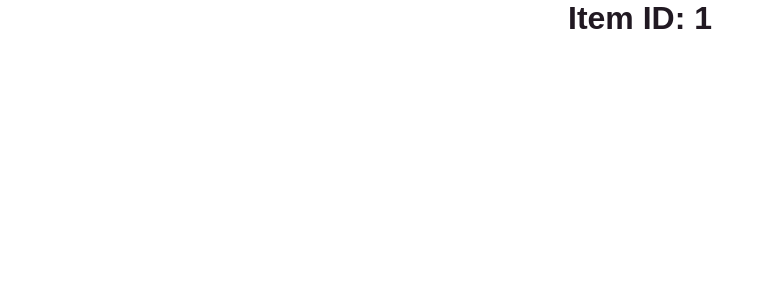
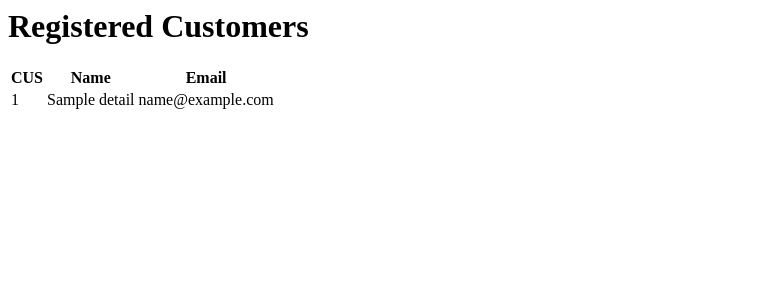
Before and after one commit to coderunner86/payment-gateway, a Python web app: template app/templates/dashboard.html in a window 1280 px wide. Shown: the top 300 px of the page, without its empty margins (0-767 px from the left). Run offline with Jinja, Linux system fonts and the light colour scheme; the template is opened without the code that fills it: most values are stand-ins (such as "Sample title", 1, 10 or a date in 2020).

Commit message:
chore: Add satic and templates content

```diff
--- a/app/templates/dashboard.html
+++ b/app/templates/dashboard.html
@@ -1,9 +1,26 @@
 <html>
 <head>
     <title>Customer Details</title>
-    <link href="{{ url_for('static', path='/styles.css') }}" rel="stylesheet">
 </head>
 <body>
-    <h1>Item ID: {{ id }}</h1>
+    <h1>Registered Customers</h1>
+    <table>
+        <thead>
+            <tr>
+                <th>CUS</th>
+                <th>Name</th>
+                <th>Email</th>
+            </tr>
+        </thead>
+        <tbody>
+            {% for cus_id, details in users.items() %}
+            <tr>
+                <td>{{ cus_id }}</td>
+                <td>{{ details.name }}</td>
+                <td>{{ details.email }}</td>
+            </tr>
+            {% endfor %}
+        </tbody>
+    </table>
 </body>
 </html>
```
